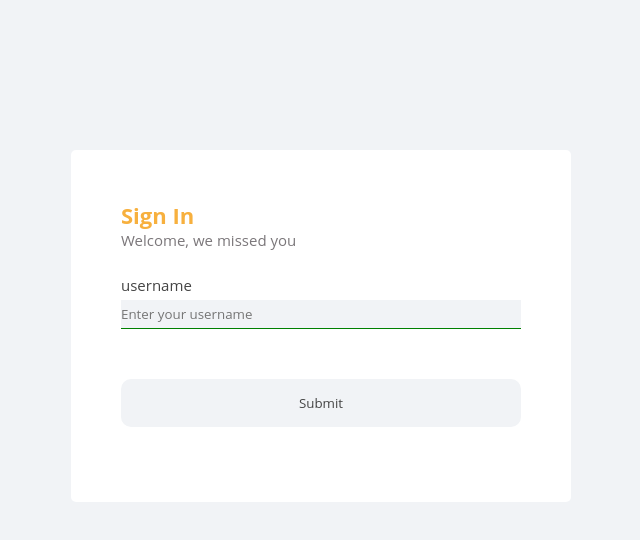
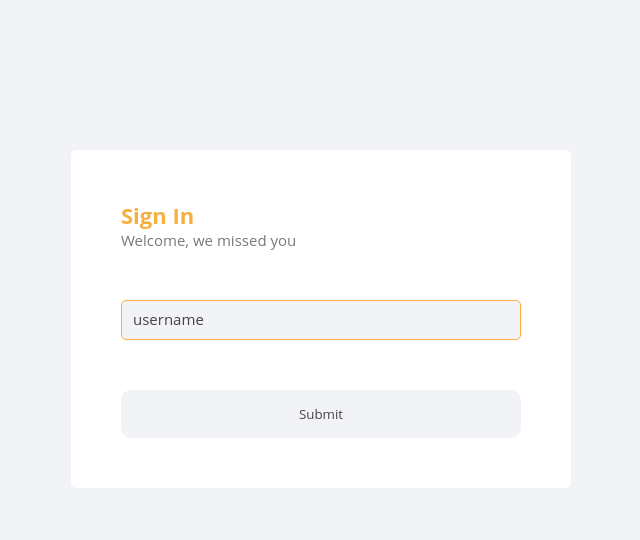
Before and after one commit to kurkul608/argentina-remote-workers-app, a React app in the folder admin-app/: page /auth in a window 1280 px wide. Shown: the top 540 px of the page, without its empty margins (319-959 px from the left). Built offline with nearby package versions, Linux system fonts and the light colour scheme.

Commit message:
feat: animated placeholder

```diff
--- a/admin-app/src/services/api-service/index.ts
+++ b/admin-app/src/services/api-service/index.ts
@@ -1,7 +1,6 @@
 import { IUserLogin } from "../../shared/auth-form/redux/auth-form.slice";
 
 export function authRequest({ username }: IUserLogin) {
-  console.log(username);
   return new Promise(function (resolve) {
     setTimeout(function () {
       resolve("asd");
--- a/admin-app/src/shared/auth-form/components/auth-form-input/index.tsx
+++ b/admin-app/src/shared/auth-form/components/auth-form-input/index.tsx
@@ -1,19 +1,33 @@
-import React from "react";
-import { AuthInput } from "./styled";
+import React, { useState } from "react";
+import {
+  AuthInput,
+  AuthInputWrapper,
+  Placeholder,
+  PlaceholderFilled,
+} from "./styled";
 
 interface IAuthFormProps {
   onChange: any;
 }
 
 export const AuthFormInput = ({ onChange }: IAuthFormProps) => {
+  const [value, setValue] = useState("");
+
   return (
     <>
-      <AuthInput
-        onChange={(e) => {
-          onChange(e.target.value);
-        }}
-        placeholder={"Enter your username"}
-      ></AuthInput>
+      <AuthInputWrapper>
+        <AuthInput
+          onChange={(e) => {
+            setValue(e.target.value);
+            onChange(e.target.value);
+          }}
+        ></AuthInput>
+        {value.length === 0 ? (
+          <Placeholder>username</Placeholder>
+        ) : (
+          <PlaceholderFilled>username</PlaceholderFilled>
+        )}
+      </AuthInputWrapper>
     </>
   );
 };
--- a/admin-app/src/shared/auth-form/components/auth-form-input/styled.ts
+++ b/admin-app/src/shared/auth-form/components/auth-form-input/styled.ts
@@ -1,11 +1,42 @@
 import styled from "styled-components";
 import { color } from "../../../../constants/colors";
 
+export const AuthInputWrapper = styled.div`
+  position: relative;
+  padding: 0 10px;
+  border: 1px #f7b03e solid;
+  background: ${(props) => color(props.theme.mainTheme).backGround};
+  border-radius: 5px;
+`;
 export const AuthInput = styled.input`
   color: ${(props) => color(props.theme.mainTheme).widgetMainText};
   background: ${(props) => color(props.theme.mainTheme).backGround};
-  padding: 5px 0;
+  padding: 10px 0;
   width: 100%;
   border: none;
-  border-bottom: 1px green solid;
+  &qwe {
+    margin-top: 10px;
+  }
 `;
+
+export const Placeholder = styled.div`
+  position: absolute;
+  font-size: 1.5rem;
+  top: 8px;
+  color: ${(props) => color(props.theme.mainTheme).authInputLabel};
+  left: 11px;
+  transition: all 0.3s;
+  ${AuthInputWrapper}:focus-within & {
+    top: -23px;
+    left: 0;
+    transition: all 0.3s;
+  }
+`;
+
+export const PlaceholderFilled = styled.div`
+  position: absolute;
+  font-size: 1.5rem;
+  top: -23px;
+  left: 0;
+  color: ${(props) => color(props.theme.mainTheme).authInputLabel};
+`;
--- a/admin-app/src/shared/auth-form/index.tsx
+++ b/admin-app/src/shared/auth-form/index.tsx
@@ -3,7 +3,6 @@ import { AuthFormInput } from "./components/auth-form-input";
 import {
   ButtonWrapper,
   FormWrapper,
-  Label,
   StyledForm,
   UnderTitle,
   Wrapper,
@@ -38,7 +37,6 @@ export const AuthForm = () => {
         <UnderTitle>Welcome, we missed you</UnderTitle>
         <FormWrapper>
           <StyledForm name={"auth"}>
-            <Label form={"auth"}>username</Label>
             <AuthFormInput onChange={setLoginInput}></AuthFormInput>
             <ButtonWrapper>
               <AuthFormSubmit
--- a/admin-app/src/shared/auth-form/styled.ts
+++ b/admin-app/src/shared/auth-form/styled.ts
@@ -20,16 +20,9 @@ export const UnderTitle = styled.p`
   color: ${(props) => color(props.theme.mainTheme).regularTabText};
 `;
 export const FormWrapper = styled.div`
-  margin: 25px 0;
+  margin-top: 50px;
 `;
 export const StyledForm = styled.form``;
-
-export const Label = styled.label`
-  display: block;
-  font-size: 1.5rem;
-  color: ${(props) => color(props.theme.mainTheme).authInputLabel};
-  margin-bottom: 5px;
-`;
 
 export const ButtonWrapper = styled.div`
   margin-top: 50px;
```
